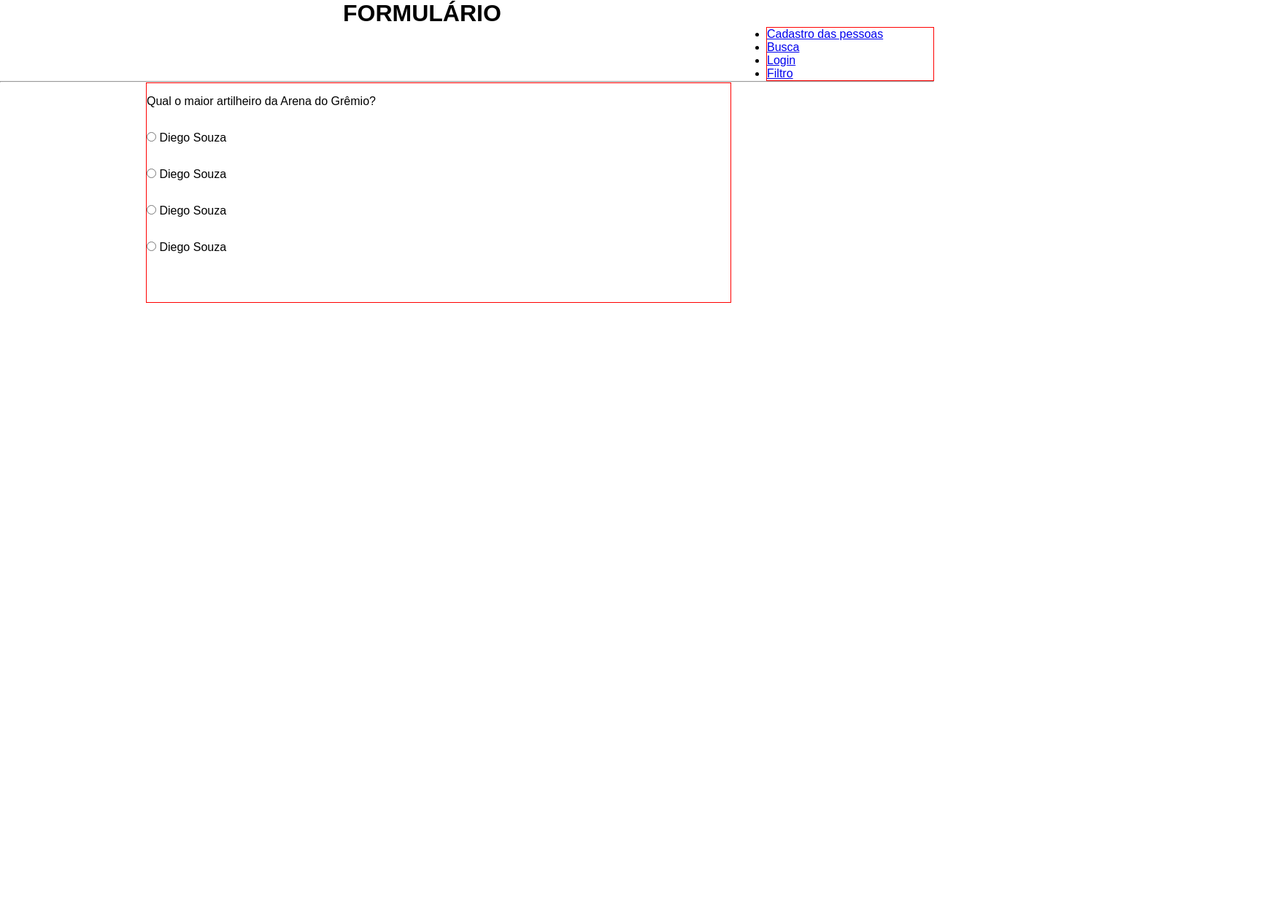
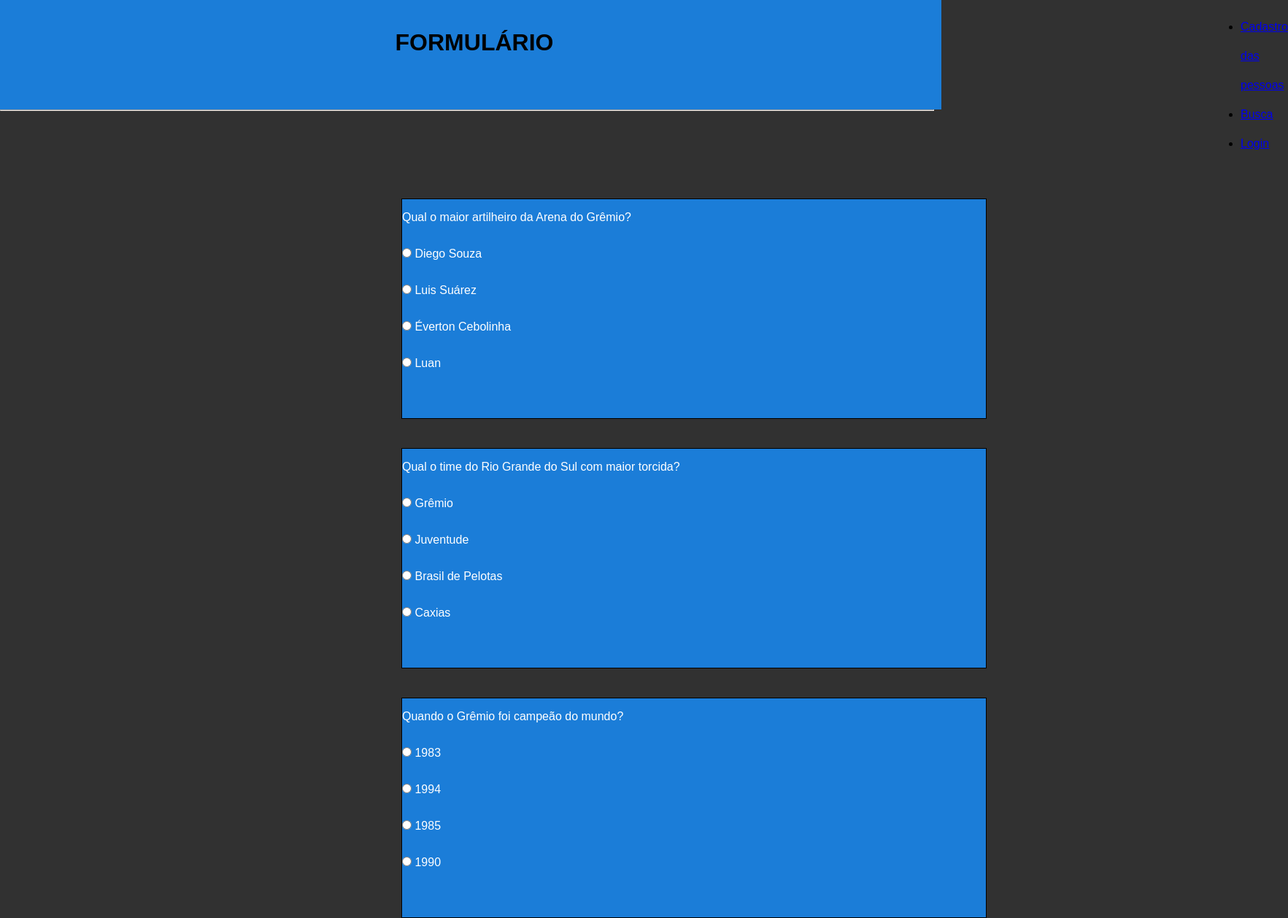
Before and after one commit to ramirotr/formulario, a plain HTML site: page paginas/index.html in a window 1280 px wide. Shown: the whole page at 73% size, 1765 px wide, since content can reach past the window. Before the commit the page ends 800 px from the top, so only its background shows below. Drawn offline with Linux system fonts and the light colour scheme.

Commit message:
ajustando detalhes
pequenos detalhes foram alterados.

```diff
--- a/paginas/busca.css
+++ b/paginas/busca.css
@@ -29,6 +29,7 @@ img{
     height: 70px;
     position: relative;
     top: 10px;
+    left: 350px;
     border-radius: 2em;
     box-shadow: 0 0 3px black;
 }
@@ -38,6 +39,7 @@ input{
     height: 50px;
     position: relative;
     bottom: 18px;
+    left: 340px;
     border-radius: 2em;
     box-shadow: 0 0 6px black;
 }
@@ -45,6 +47,7 @@ input{
 input::placeholder{
     padding-left: 20px;
     font-size: 18px;
+    color: rgb(179, 26, 179);
 }
 
 .pesquisa{
--- a/paginas/cad-pessoa.css
+++ b/paginas/cad-pessoa.css
@@ -29,7 +29,8 @@ h1{
     border: 2px solid black;
     border-radius: 1em;
     position: relative;
-    left: 410px;
+    margin-left: 660px;
+    left: 90px;
     top: 30px;
 }
 
--- a/paginas/index.html
+++ b/paginas/index.html
@@ -10,16 +10,15 @@
     <div class="header">
         <h1>FORMULÁRIO</h1>
     </div>
-
+    <hr>
     <div class="menu">
         <ul>
             <li><a href="cad-pessoa.html">Cadastro das pessoas</a></li>
             <li><a href="busca.html">Busca</a></li>
             <li><a href="login.html">Login</a></li>
-            <li><a href="filtro.html">Filtro</a></li>
         </ul>
     </div>
-<hr>
+
 </head>
 <body>
     <div id="p1">
@@ -28,15 +27,45 @@
         <input type="radio" name="opcao" value="op1">
         <label for="form">Diego Souza</label> <br>
         <input type="radio" name="opcao" value="op2">
-        <label for="form">Diego Souza</label> <br>
+        <label for="form">Luis Suárez</label> <br>
         <input type="radio" name="opcao" value="op3">
-        <label for="form">Diego Souza</label> <br>
+        <label for="form">Éverton Cebolinha</label> <br>
         <input type="radio" name="opcao" value="op4">
-        <label for="form">Diego Souza</label> <br>
+        <label for="form">Luan</label> <br>
+        </form>
+    </div>
+
+    <div id="p2">
+        <form action="" method="get">
+        <label for="form">Qual o time do Rio Grande do Sul com maior torcida?</label> <br>
+        <input type="radio" name="opcao" value="op1">
+        <label for="form">Grêmio</label> <br>
+        <input type="radio" name="opcao" value="op2">
+        <label for="form">Juventude</label> <br>
+        <input type="radio" name="opcao" value="op3">
+        <label for="form">Brasil de Pelotas</label> <br>
+        <input type="radio" name="opcao" value="op4">
+        <label for="form">Caxias</label> <br>
+        </form>
+    </div>
+
+    <div id="p3">
+        <form action="" method="get">
+        <label for="form">Quando o Grêmio foi campeão do mundo?</label> <br>
+        <input type="radio" name="opcao" value="op1">
+        <label for="form">1983</label> <br>
+        <input type="radio" name="opcao" value="op2">
+        <label for="form">1994</label> <br>
+        <input type="radio" name="opcao" value="op3">
+        <label for="form">1985</label> <br>
+        <input type="radio" name="opcao" value="op4">
+        <label for="form">1990</label> <br>
         </form>
     </div>
 
 
 
+
+
 </body>
 </html>
--- a/paginas/login.css
+++ b/paginas/login.css
@@ -22,12 +22,12 @@ body{
 
 div{
     background-color: rgb(50, 44, 44);
-    border: 1px solid red;
     width: 400px;
     height: 400px;
+    padding-left: 10px;
+    margin-left: 750px;
     position: relative;
     top: 30px;
-    left: 435px;
     line-height: 30px;
 }
 
@@ -46,43 +46,50 @@ h3{
 
 
 #usuario{
-    border: none;
-    border-bottom: 1px solid black;
+    border-bottom: 130px;
     padding-left: 125px;
     position: relative;
     left: 50px;
-    top: 70px;
+    top: 100px;
+    margin-bottom: 20px;
+
 }
 
 
+
 #senha{
-    border: 0;
-    border-bottom: 10px;
+    border-bottom: 130px;
     padding-left: 125px;
     position: relative;
     left: 50px;
-    top: 70px;
+    top: 120px;
 }
 
 label{
+    font-family: Arial, Helvetica, sans-serif;
     color: white;
     position: relative;
     left: 50px;
-    top: 70px;
+    top: 110px;
+
 }
 
 #login{
-    width: 250px;
-    height: 30px;
+    width: 300px;
+    height: 40px;
     position: relative;
-    left: 68px;
+    left: 48px;
     top: 140px;
+    background-color: rgb(184, 69, 94);
+    color: white;
+    font-family: Arial, Helvetica, sans-serif;
 }
 
 a{
     color: white;
     text-decoration: none;
-    padding-left: 136px;
+    padding-left: 128px;
     position: relative;
     top: 140px;
+    font-family: Arial, Helvetica, sans-serif;
 }
--- a/paginas/style.css
+++ b/paginas/style.css
@@ -4,23 +4,66 @@
     font-family: Arial, Helvetica, sans-serif;
 }
 
+
+h1{
+  position: relative;
+  top: 40px;
+}
+
 .header{
+    width: 100%;
+    height: 150px;
     text-align: center;
-    margin-right: 1000px;
-    padding-left: 470px;
+    padding-left: 10px;
+    background-color: rgb(27, 125, 216);
+
 }
 
 
 .menu{
-    border: 1px solid red;
-    margin-left: 1050px;
+    margin-left: 1700px;
+    line-height: 40px;
+    position: relative;
+    bottom: 135px;
 
 }
+
+body{
+    background-color: rgba(0, 0, 0, 0.808);
+}
+
+
 
 #p1{
     width: 800px;
     height: 300px;
-    border: 1px solid red;
-    margin-left: 200px;
+    border: 1px solid rgb(0, 0, 0);
+    margin-left: 550px;
     line-height: 50px;
+    position: relative;
+    bottom: 80px;
+    background-color: rgb(27, 125, 216);
+    color: white;
 }
+
+#p2{
+    width: 800px;
+    height: 300px;
+    border: 1px solid rgb(0, 0, 0);
+    margin-left: 550px;
+    line-height: 50px;
+    position: relative;
+    bottom: 40px;
+    background-color: rgb(27, 125, 216);
+    color: white;
+}
+
+#p3{
+    width: 800px;
+    height: 300px;
+    border: 1px solid rgb(0, 0, 0);
+    margin-left: 550px;
+    line-height: 50px;
+    background-color: rgb(27, 125, 216);
+    color: white;
+}
```
Also changed, not shown: paginas/busca.html (+2 -2 lines), paginas/filtro.html (deleted, +0 -12 lines), paginas/login.html (+1 -1 lines).
